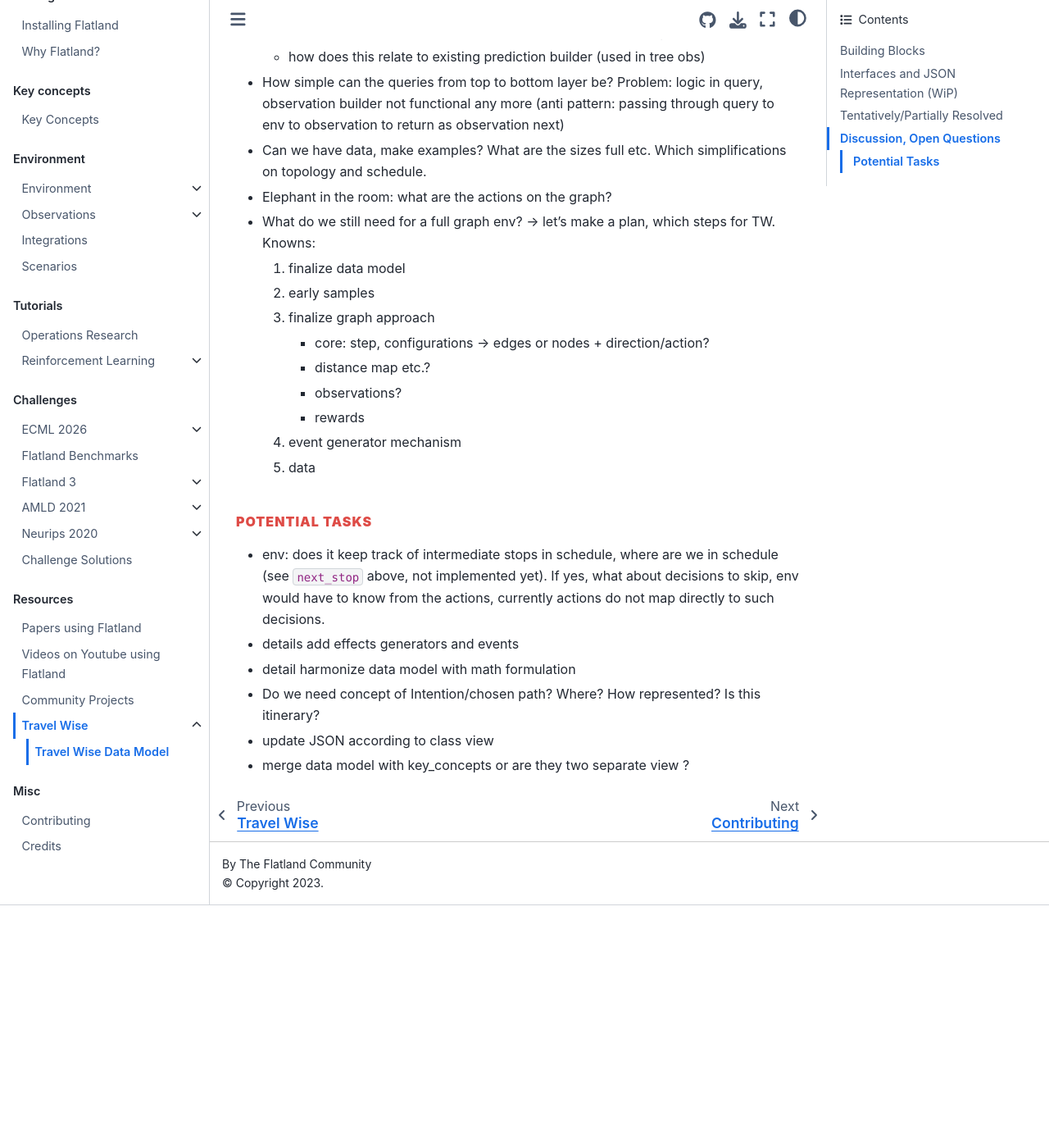
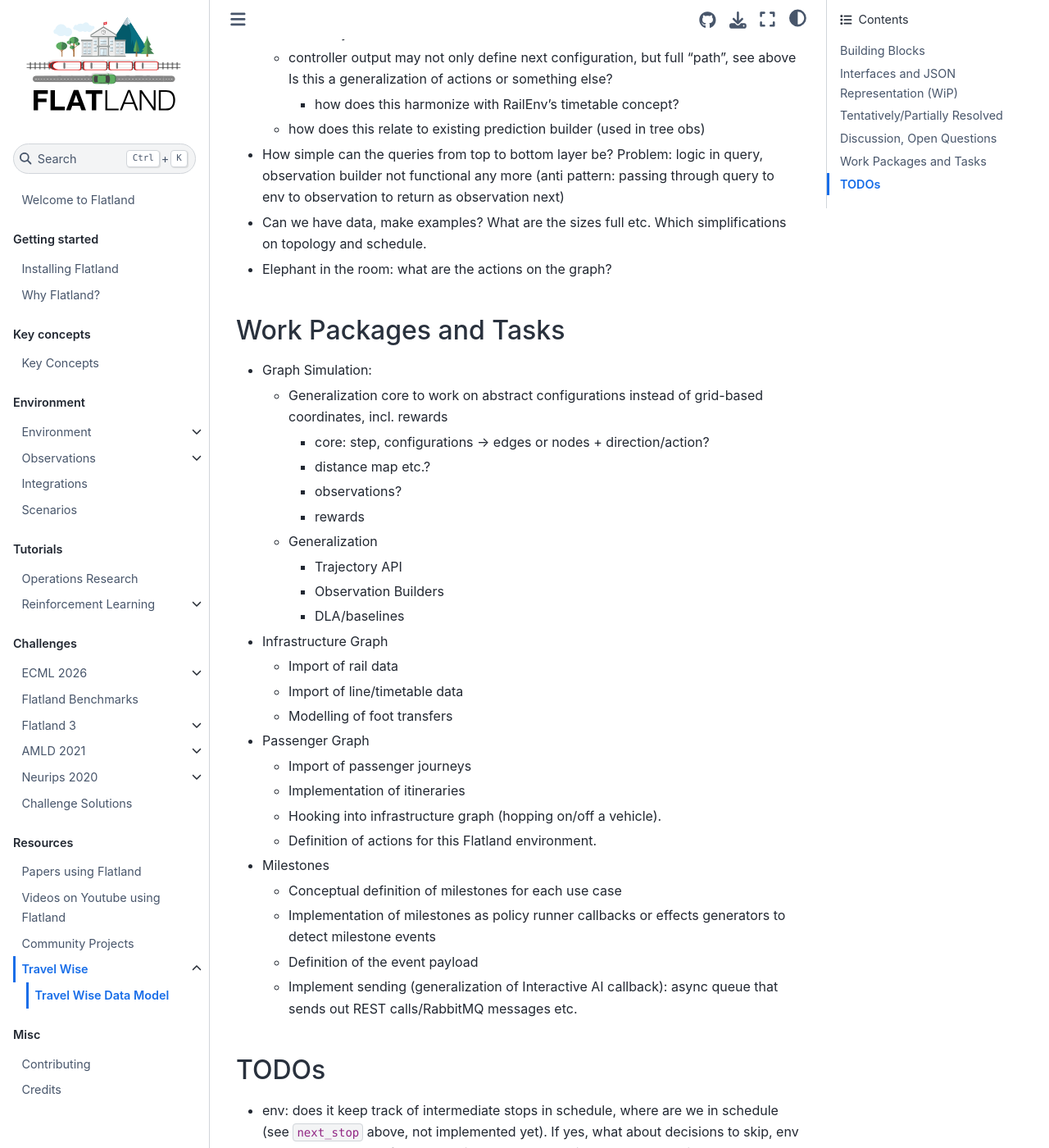
Before and after one commit to flatland-association/flatland-book, a Jupyter Book: the page built from resources/travelwise/data_model.md, in a window 1280 px wide and 1400 px high, scrolled down 6171 px. Shown: the whole window at 82% size. Built offline with Jupyter Book 1.0.4 settings and Sphinx 7.4.7 and the Sphinx Book theme 1.1.4, drawn with Linux system fonts in a browser that asks for light colours; pages that are not in the unit, such as notebooks, are missing from menus; before the commit the page ends 7275 px from its top, so only the background shows below that; some of the changed text lies outside the part shown.

Commit message:
docs: TW work packages.

```diff
--- a/resources/travelwise/data_model.md
+++ b/resources/travelwise/data_model.md
@@ -1,5 +1,7 @@
 Travel Wise Data Model
 ===================
+
+This page gives technical details to the general approach of [Travel Wise](../travelwise).
 
 ## Building Blocks
 
@@ -303,20 +307,34 @@
 - Can we have data, make examples? What are the sizes full etc. Which simplifications on topology and schedule.
 - Elephant in the room: what are the actions on the graph?
 
-- What do we still need for a full graph env? -> let's make a plan, which steps for TW. Knowns:
-    1. finalize data model
-    2. early samples
-    3. finalize graph approach
+## Work Packages and Tasks
 
+- Graph Simulation:
+    - Generalization core to work on abstract configurations instead of grid-based coordinates, incl. rewards
         - core: step, configurations -> edges or nodes + direction/action?
         - distance map etc.?
         - observations?
         - rewards
+    - Generalization
+        - Trajectory API
+        - Observation Builders
+        - DLA/baselines
+- Infrastructure Graph
+    - Import of rail data
+    - Import of line/timetable data
+    - Modelling of foot transfers
+- Passenger Graph
+    - Import of passenger journeys
+    - Implementation of itineraries
+    - Hooking into infrastructure graph (hopping on/off a vehicle).
+    - Definition of actions for this Flatland environment.
+- Milestones
+    - Conceptual definition of milestones for each use case
+    - Implementation of milestones as policy runner callbacks or effects generators to detect milestone events
+    - Definition of the event payload
+    - Implement sending (generalization of Interactive AI callback): async queue that sends out REST calls/RabbitMQ messages etc.
 
-    4. event generator mechanism
-    5. data
-
-### Potential Tasks
+## TODOs
 
 - env: does it keep track of intermediate stops in schedule, where are we in schedule (see `next_stop` above, not implemented yet). If yes, what about decisions
   to skip, env would
```
Also changed, not shown: other parts of resources/travelwise/data_model.md (+3 -1 lines).
